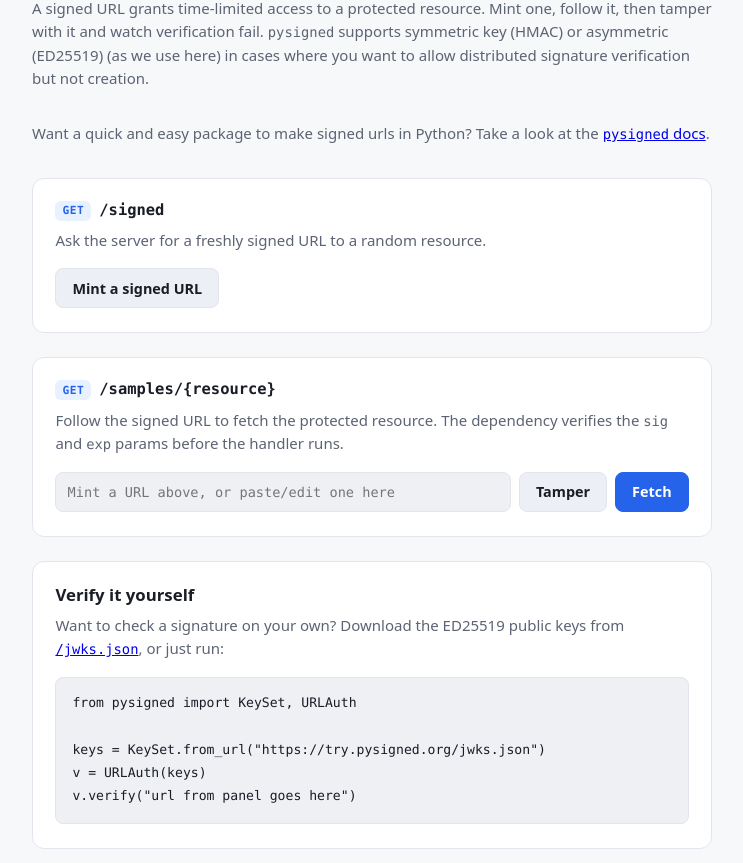
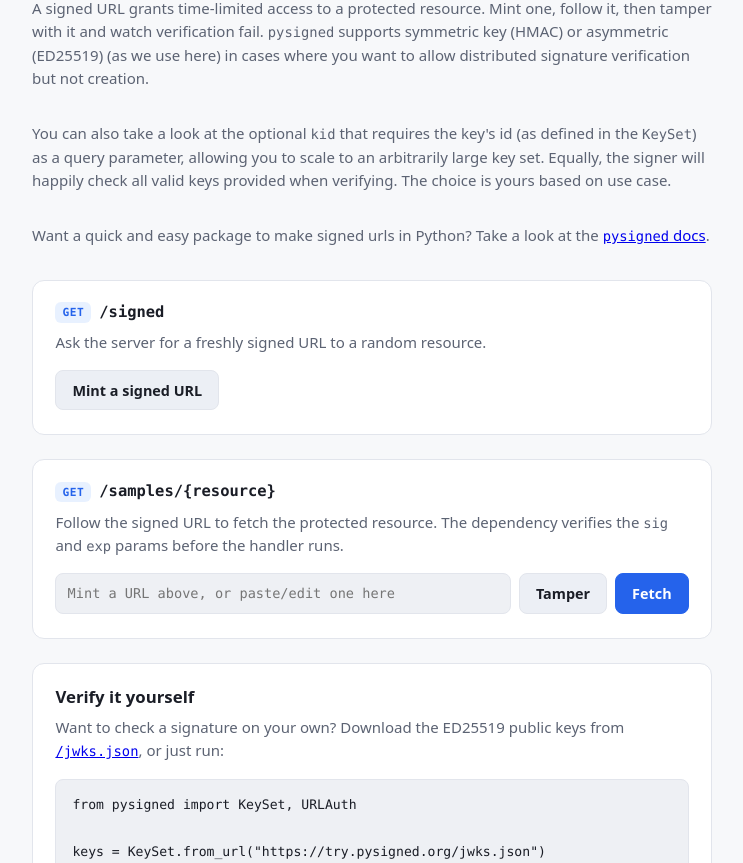
Before and after one commit to meg-codes/pysigned-playground, a website built with Vite: page frontend/index.html in a window 1280 px wide. Shown: the part 89-952 px from the top of the page, without its empty margins (268-1011 px from the left). Built offline with nearby package versions, Linux system fonts and the light colour scheme.

Commit message:
fix kid functionality

```diff
--- a/frontend/index.html
+++ b/frontend/index.html
@@ -32,6 +32,12 @@
           <code>pysigned</code> supports symmetric key (HMAC) or asymmetric (ED25519)
           (as we use here) in cases where you want to allow distributed signature verification
           but not creation.
+        </p>
+        <p class="lede">
+          You can also take a look at the optional <code>kid</code> that requires the key's id
+          (as defined in the <code>KeySet</code>) as a query parameter, allowing you to scale to an
+          arbitrarily large key set. Equally, the signer will happily check all valid keys provided
+          when verifying. The choice is yours based on use case.
         </p>
         <p class="lede">
           Want a quick and easy package to make signed urls in Python? Take a look
@@ -77,6 +83,8 @@
 
 keys = KeySet.from_url("https://try.pysigned.org/jwks.json")
 v = URLAuth(keys)
+# or if you want to enforce kid
+# URLAuth(keys, require_kid=True)
 v.verify("url from panel goes here")</code></pre>
       </section>
     </main>
```
Also changed, not shown: 2 other files.
